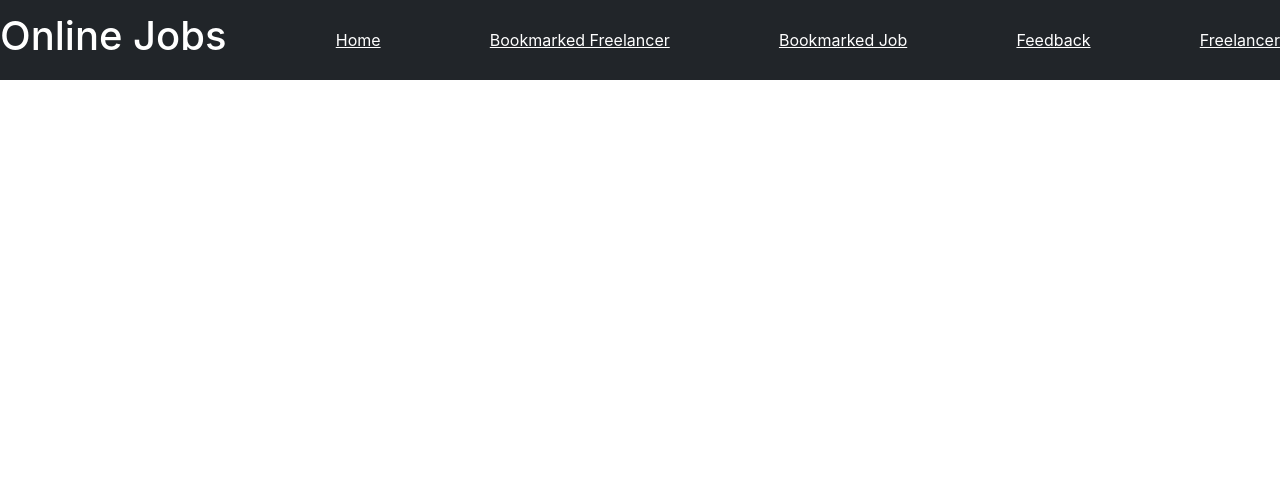
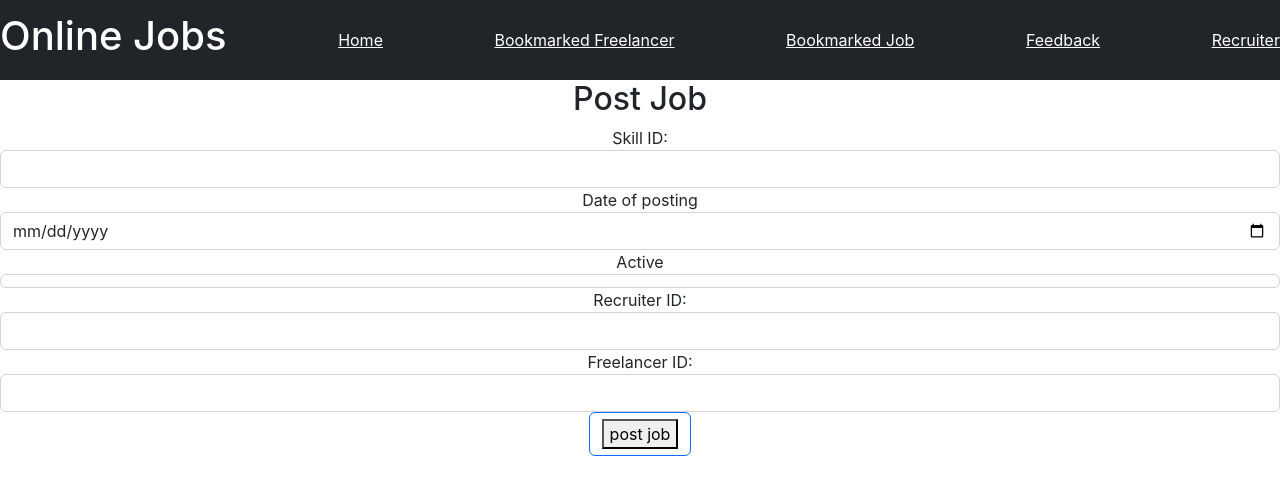
Before and after one commit to Git-Pratik97/online-jobs-new, a React (Create React App) app: page /recruiter/Postjob in a window 1280 px wide. Shown: the top 494 px of the page. Built offline with nearby package versions, Linux system fonts and the light colour scheme.

Commit message:
Addes post job functionality to recruiter

```diff
--- a/package.json
+++ b/package.json
@@ -8,6 +8,7 @@
     "@testing-library/user-event": "^13.5.0",
     "axios": "^1.1.3",
     "bootstrap": "^5.2.2",
+    "formik": "^2.2.9",
     "react": "^18.2.0",
     "react-dom": "^18.2.0",
     "react-router-dom": "^6.4.3",
--- a/src/App.js
+++ b/src/App.js
@@ -7,6 +7,8 @@ import BookmarkedFreelancerFindById from './components/bookmarked_freelancer/Boo
 import BookmarkFreelancerAdd from './components/bookmarked_freelancer/BookmarkFreelancerAdd';
 import BookmarkedFreelancerFindBySkill from './components/bookmarked_freelancer/BookmarkedFreelancerFindBySkill';
 import BookmarkedFreelancerRemove from './components/bookmarked_freelancer/BookmarkedFreelancerRemove';
+import PostJob from './components/Job/PostJobs';
+import RecruiterHome from './components/Recruiter/RecruiterHome';
 
 
 
@@ -22,6 +24,8 @@ function App() {
         <Route path='/bookmarked_freelancer/findbyid' element={<BookmarkedFreelancerFindById/>}/>
         <Route path='/bookmarked_freelancer/findbyskill' element={<BookmarkedFreelancerFindBySkill/>}/>
         <Route path='/bookmarked_freelancer/remove' element={<BookmarkedFreelancerRemove/>}/>
+        <Route path='/recruiter' element={<RecruiterHome/>}/>
+        <Route path='/recruiter/Postjob' element={<PostJob/>}/>
       </Routes>
     </div>
     </Router>
--- /dev/null
+++ b/src/components/Job/PostJobs.js
@@ -0,0 +1,85 @@
+import React from 'react';
+import { useFormik } from "formik";
+import axios from 'axios';
+
+const PostJob= () => {
+    const formik = useFormik({
+        initialValues:{
+            skillId:'',
+            recruiterId:'',
+            freelancerId:'',
+            postedDate:Date,
+            active:Boolean
+        },
+        onSubmit: (values) => {
+            console.log(values);
+            axios.post("http://localhost:8080/jobportal/job/postjob", values)
+            .then(resp=>{
+                console.log("Job Added");
+                console.log(resp.data);
+            }).catch(err=>{
+                console.error(err.response.data);
+           })
+        },
+        validate:(values)=>{
+            let errors={};
+            if(!values.skillId){
+              errors.skillId="Enter the skill Id"
+            }
+            if(!values.recruiterId){
+              errors.recruiterId="Enter the recruiter Id"
+            }
+            if(!values.freelancerId){
+              errors.freelancerId="Enter the freelancer Id"
+            }
+            if(!values.postedDate){
+              errors.postedDate="Enter the date"
+            }
+            return errors;
+          }
+    });
+  return (
+    <div className="postJob">
+    <h2>Post Job</h2>
+    <div>
+        <div>
+        <form autoComplete="off" onSubmit={formik.handleSubmit}>
+          <div className="form-group">
+          <label htmlFor="skillId">Skill ID:</label>
+          <input name="skillId" type = "Integer" className="form-control" id="skillId" value={formik.values.skillId} onChange={formik.handleChange}/>
+          {formik.errors.skillId? <div className="errors">{formik.errors.skillId}</div> : null}
+          </div>
+
+          <div className="form-group">
+            <label htmlFor="postedDate">Date of posting </label>
+            <input name="postedDate" className="form-control"  type="date" id="postedDate"  value={formik.values.postedDate} onChange={formik.handleChange}/>
+            {formik.errors.postedDate? <div className="errors">{formik.errors.postedDate}</div> : null}
+
+          </div>
+          <div className="form-group">
+            <label htmlFor ="active">Active</label>
+            <input name="active" className="form-control"  type= 'checkbox'id="active"  value={formik.values.active} onChange={formik.handleChange}/>
+          </div>
+          <div className="form-group">
+            <label htmlFor="recruiterId">Recruiter ID:</label>
+            <input name="recruiterId" className="form-control" type="Integer" id="reruiterId" value={formik.values.recruiterId} onChange={formik.handleChange} />
+            {formik.errors.recruiterId? <div className="errors">{formik.errors.recruiterId}</div> : null}
+          </div>
+          <div className="form-group">
+            <label htmlFor="freelancerId">Freelancer ID:</label>
+            <input name="freelancerId" className="form-control" type="Integer" id="freelancerId" value={formik.values.freelancerId} onChange={formik.handleChange} />
+            {formik.errors.freelancerId? <div className="errors">{formik.errors.freelancerId}</div> : null}
+          </div>
+          <div className="btn btn-outline-primary">
+            <button type="submit" >post job</button>
+          </div>
+        </form>
+        </div>
+
+    </div>
+    </div>
+)
+
+}
+
+export default PostJob;
--- /dev/null
+++ b/src/components/Recruiter/RecruiterHome.js
@@ -0,0 +1,12 @@
+import React from 'react'
+
+function RecruiterHome() {
+  return (
+    <div>
+        <h2>RecruiterHome</h2>
+        <a href='recruiter/PostJob/'>PostJob</a>
+    </div>
+  );
+};
+
+export default RecruiterHome;
--- a/src/layout/Nav.js
+++ b/src/layout/Nav.js
@@ -21,8 +21,8 @@ const Nav = () => {
         <Link style={navStyle} to="/feedback">
           <li>Feedback</li>
         </Link>
-        <Link style={navStyle} to="/freelancer">
-          <li>Freelancer</li>
+        <Link style={navStyle} to="/recruiter">
+          <li>Recruiter</li>
         </Link>
       </ul>
     </nav>
```
Also changed, not shown: 1 other file (tests, documents, lock files or other folders).
